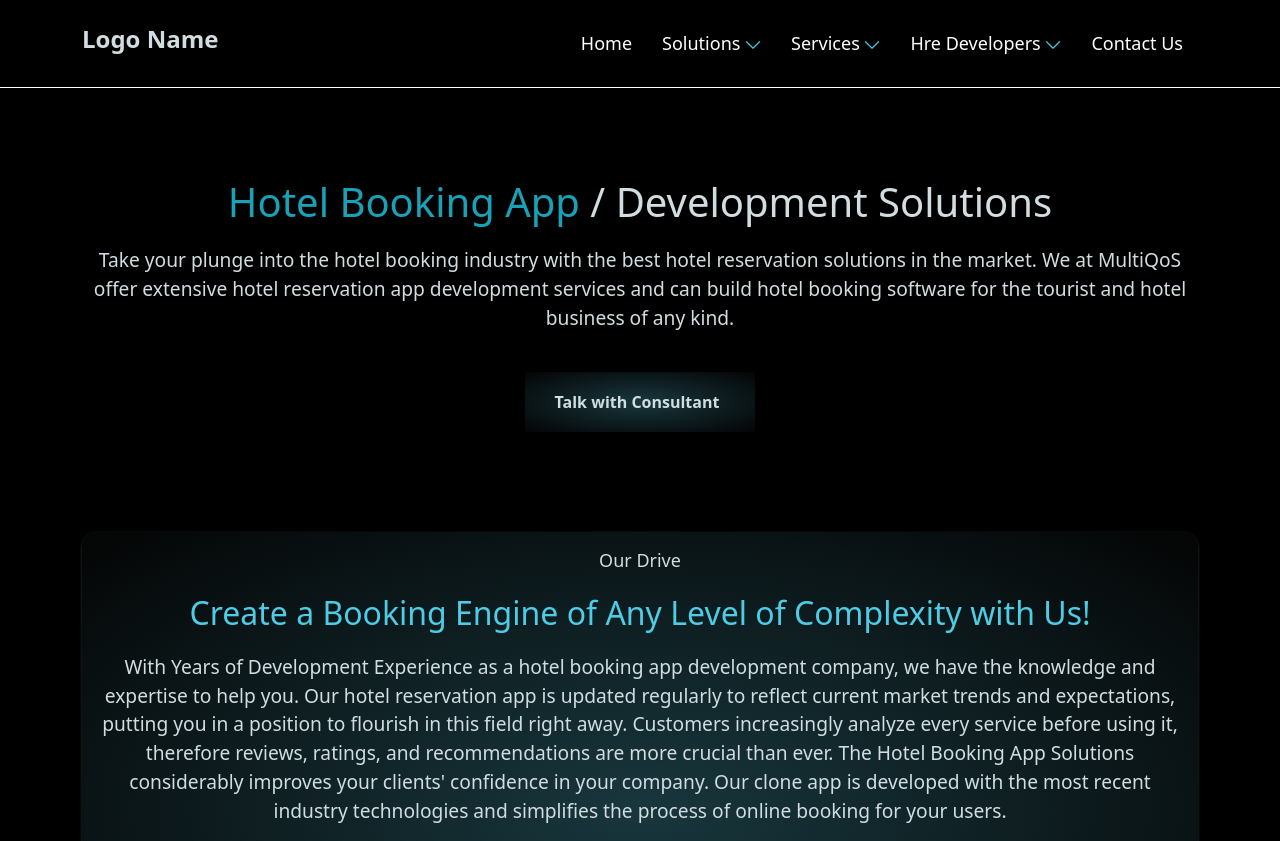
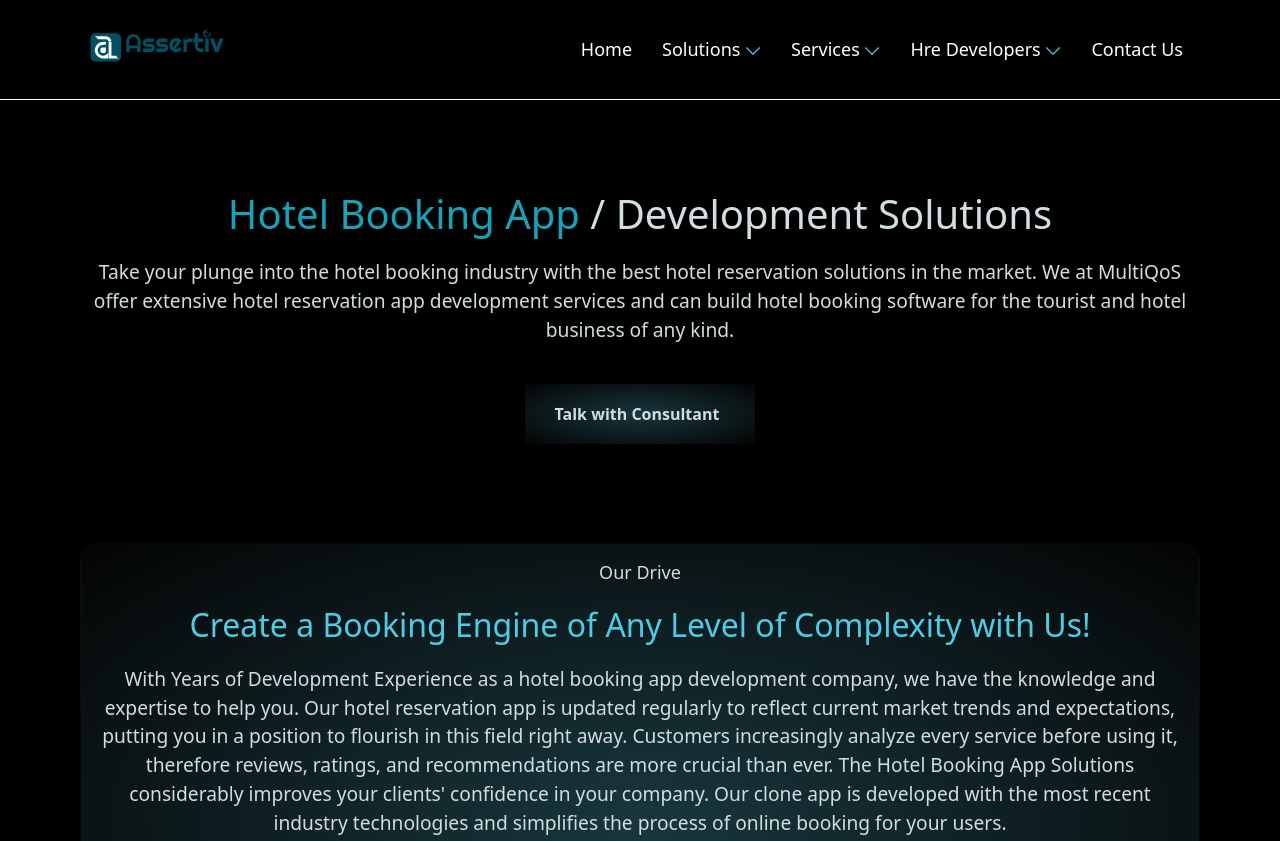
Before and after one commit to jayesh9n/assertiv, a website: page hotel-solution.html in a window 1280 px wide. Shown: the top 841 px of the page. Drawn offline with nearby package versions, Linux system fonts and the light colour scheme; some icons are missing.

Commit message:
ui changes

```diff
--- a/hotel-solution.html
+++ b/hotel-solution.html
@@ -17,8 +17,9 @@
         <div class="container">
             <div class="d-flex align-items-center justify-content-between">
                 <div class="logo fw-bold h4">
-                    <!-- <img src="assets/images/logo.svg" alt="logo" class="img-fluid"> -->
-                    Logo Name
+                    <a href="index.html">
+                        <img src="assets/images/logo.svg" alt="logo" class="img-fluid"></a>
+                        <!-- Logo Name -->
                 </div>
                 <div class="menu-wrap">
                     <div class="menubar-icon">
```
Also changed, not shown: index.html (+3 -2 lines), ios-service.html (+3 -2 lines).
